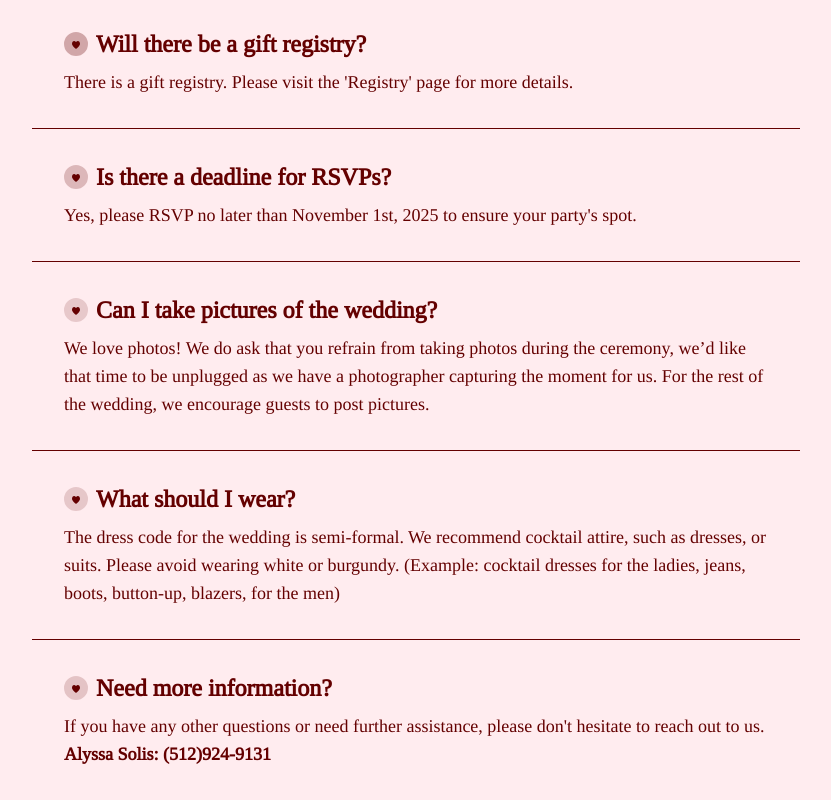
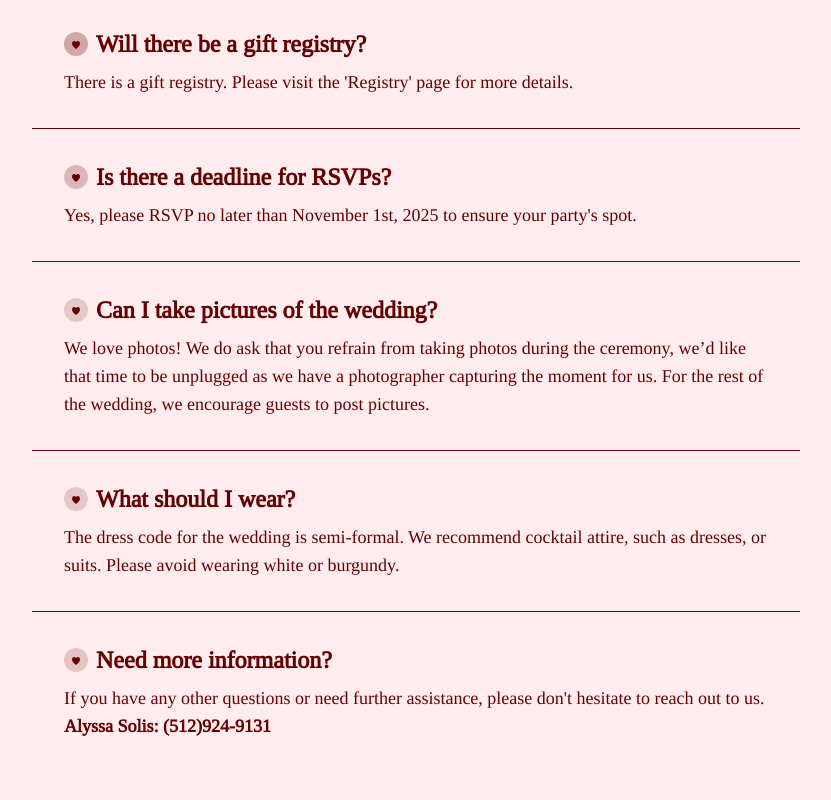
Before and after one commit to Craig-solis/WedWeb, a Next.js app: page /faq in a window 1280 px wide. Shown: the part 788-1588 px from the top of the page, without its empty margins (224-1055 px from the left). After the commit the page ends 1560 px from the top, so only its background shows below. Built offline with nearby package versions, Linux system fonts and the light colour scheme; a web font is replaced by a local one.

Commit message:
Update FAQ

```diff
--- a/app/faq/page.tsx
+++ b/app/faq/page.tsx
@@ -55,7 +55,7 @@ export default function FAQPage() {
           />
           <FAQList
             title="What should I wear?"
-            response="The dress code for the wedding is semi-formal. We recommend cocktail attire, such as dresses, or suits. Please avoid wearing white or burgundy. (Example: cocktail dresses for the ladies, jeans, boots, button-up, blazers, for the men)"
+            response="The dress code for the wedding is semi-formal. We recommend cocktail attire, such as dresses, or suits. Please avoid wearing white or burgundy."
             delay="1.35s"
           />
           <FAQList
```
